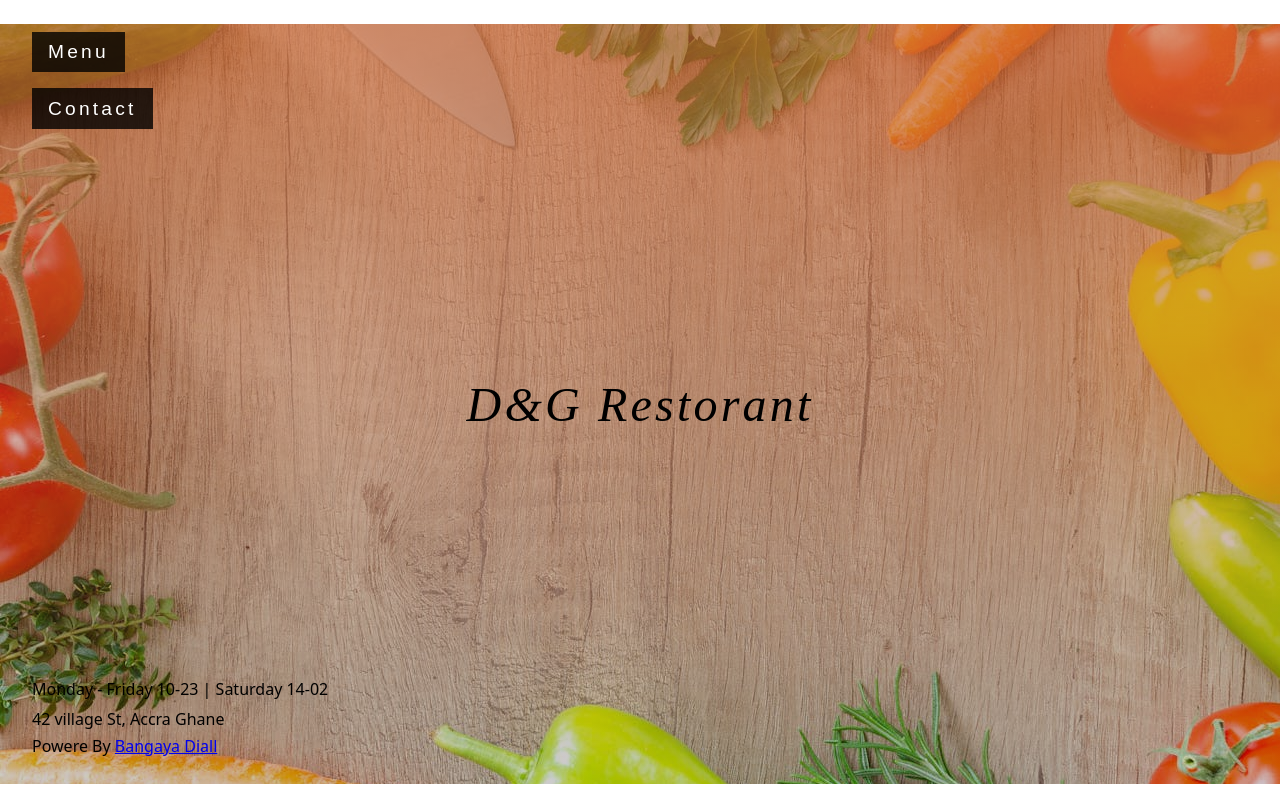
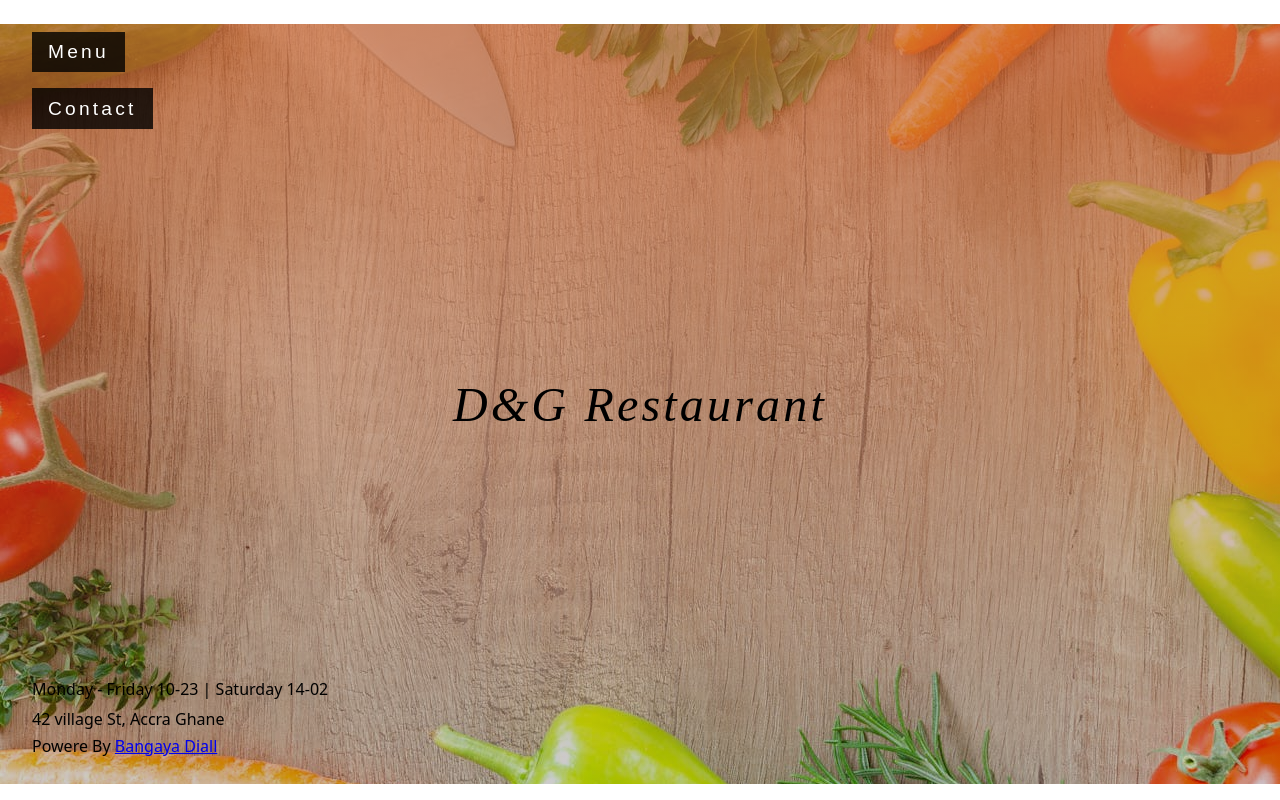
Before and after one commit to FatimaBangayadiallo/dg-restorent, a plain HTML site: page index.html in a window 1280 px wide. Drawn offline with Linux system fonts and the light colour scheme.

Commit message:
the restaurant

```diff
--- a/index.html
+++ b/index.html
@@ -14,7 +14,7 @@
    <header class="hero">
     <!-- logo -->
      <div class="logo-container">
-       <p class="logo">D&G Restorant</p>
+       <p class="logo">D&G Restaurant</p>
      </div>
      <!-- end of logo -->
 
```
